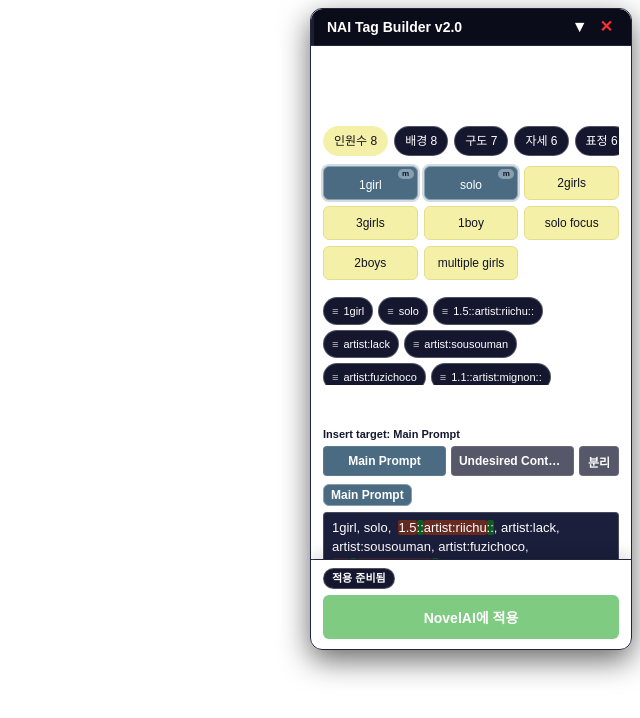
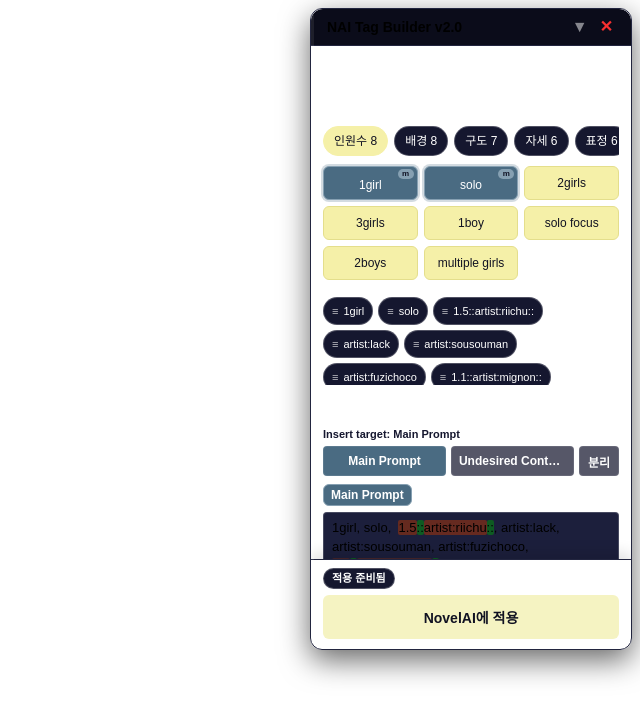
Before and after one commit to jn01020304/nai-tag-builder, a React (Vite) app: page / in a window 1280 px wide. Shown: the top 718 px of the page, without its empty margins (640-1280 px from the left). Built offline with nearby package versions, Linux system fonts and the light colour scheme.

Commit message:
Sync controls with NovelAI theme

```diff
--- a/src/components/ApplyButton.tsx
+++ b/src/components/ApplyButton.tsx
@@ -1,4 +1,4 @@
-import { theme } from '../styles/theme';
+import { useTheme } from '../contexts/themeContextCore';
 
 interface Props {
   isApplying: boolean;
@@ -7,6 +7,8 @@
 }
 
 export default function ApplyButton({ isApplying, label, onApply }: Props) {
+  const theme = useTheme();
+
   return (
     <button
       data-testid="apply-button"
@@ -15,8 +17,8 @@
       style={{
         width: '100%',
         padding: '12px',
-        backgroundColor: isApplying ? theme.surface1 : theme.green,
-        color: isApplying ? theme.subtext0 : '#ffffff', // Usually white text over intensity button
+        backgroundColor: isApplying ? theme.surface1 : theme.actionAccent,
+        color: isApplying ? theme.subtext0 : theme.actionAccentText,
         border: 'none',
         borderRadius: '6px',
         fontWeight: 'bold',
--- a/src/components/GenerationParams.tsx
+++ b/src/components/GenerationParams.tsx
@@ -2,7 +2,7 @@
 import type { MetadataAction } from '../hooks/useMetadataState';
 import { KNOWN_MODELS, getModelBySource } from '../model/models';
 import CollapsibleSection from './CollapsibleSection';
-import { theme, inputStyle, smallBtnStyle } from '../styles/theme';
+import { theme, inputStyle, parameterInputStyle, smallBtnStyle } from '../styles/theme';
 
 interface Props {
   state: MetadataState;
@@ -90,12 +90,13 @@
         <div style={fieldStyle}>
           <label style={fieldLabelStyle}>Width</label>
           <input
+            data-testid="width-input"
             type="number"
             value={state.params.width}
             step={64}
             min={64}
             onChange={e => setP('width', Number(e.target.value))}
-            style={{ ...inputStyle, width: '100%' }}
+            style={{ ...parameterInputStyle, width: '100%' }}
           />
         </div>
         <button
@@ -108,12 +109,13 @@
         <div style={fieldStyle}>
           <label style={fieldLabelStyle}>Height</label>
           <input
+            data-testid="height-input"
             type="number"
             value={state.params.height}
             step={64}
             min={64}
             onChange={e => setP('height', Number(e.target.value))}
-            style={{ ...inputStyle, width: '100%' }}
+            style={{ ...parameterInputStyle, width: '100%' }}
           />
         </div>
       </div>
@@ -124,13 +126,14 @@
           <div style={{ display: 'flex', justifyContent: 'space-between', alignItems: 'center' }}>
             <label style={fieldLabelStyle}>Steps</label>
             <input
+              data-testid="steps-input"
               type="number"
               value={state.params.steps}
               min={1}
               max={50}
               onChange={e => setP('steps', e.target.value === '' ? '' : Number(e.target.value))}
               onBlur={() => setP('steps', Math.max(1, Math.min(50, Number(state.params.steps) || 1)))}
-              style={{ ...inputStyle, width: '48px', padding: '2px 4px', textAlign: 'center' }}
+              style={{ ...parameterInputStyle, width: '48px', padding: '2px 4px', textAlign: 'center' }}
             />
           </div>
           <input
@@ -153,7 +156,7 @@
               step={0.1}
               onChange={e => setP('scale', e.target.value === '' ? '' : Number(e.target.value))}
               onBlur={() => setP('scale', Math.max(0, Math.min(10, Number(state.params.scale) || 0)))}
-              style={{ ...inputStyle, width: '48px', padding: '2px 4px', textAlign: 'center' }}
+              style={{ ...parameterInputStyle, width: '48px', padding: '2px 4px', textAlign: 'center' }}
             />
           </div>
           <input
@@ -216,7 +219,7 @@
             value={state.params.seed}
             min={0}
             onChange={e => setP('seed', Number(e.target.value))}
-            style={{ ...inputStyle, width: '100%' }}
+            style={{ ...parameterInputStyle, width: '100%' }}
           />
         </div>
       </div>
--- a/src/styles/theme.ts
+++ b/src/styles/theme.ts
@@ -23,6 +23,10 @@
   intensityHigh: string; // high-intensity-color-*, > 1.0 weights
   warningError: string; // Error red
   headerText: string; // Dimmer text used for headers/labels
+  parameterInputBg: string; // NovelAI numeric input/sub-panel background
+  parameterInputBorder: string;
+  actionAccent: string; // NovelAI Generate button accent
+  actionAccentText: string;
 }
 
 export type PromptTone = "base" | "negative" | "character" | "negativeCharacter";
@@ -113,6 +117,10 @@
   intensityHigh: 'rgba(184, 55, 0, 0.5)',
   warningError: 'rgb(248, 48, 48)',
   headerText: 'rgba(255, 255, 255, 0.5)',
+  parameterInputBg: '#1c1f3c',
+  parameterInputBorder: '#2f345a',
+  actionAccent: '#f5f3c2',
+  actionAccentText: '#111222',
 };
 
 export const defaultInputStyle = (theme: ThemeColors): React.CSSProperties => ({
@@ -148,11 +156,18 @@
   cursor: 'pointer',
 });
 
+export const defaultParameterInputStyle = (theme: ThemeColors): React.CSSProperties => ({
+  ...defaultInputStyle(theme),
+  backgroundColor: theme.parameterInputBg,
+  border: `1px solid ${theme.parameterInputBorder}`,
+});
+
 // A global singleton so we don't have to drill props everywhere immediately
 export let theme = fallbackTheme;
 export let inputStyle = defaultInputStyle(theme);
 export let labelStyle = defaultLabelStyle(theme);
 export let smallBtnStyle = defaultSmallBtnStyle(theme);
+export let parameterInputStyle = defaultParameterInputStyle(theme);
 
 // Call this hook at the top level App to sync colors
 export function useDynamicTheme() {
@@ -163,7 +178,8 @@
       // Since NovelAI uses styled-components without CSS vars, we sample actual DOM elements.
       const getBg = (selectors: string[], fb: string) => {
         for (const sel of selectors) {
-          const el = document.querySelector(sel);
+          const el = Array.from(document.querySelectorAll(sel))
+            .find((candidate) => !candidate.closest('#nai-tag-builder-root'));
           if (el) {
             const bg = getComputedStyle(el).backgroundColor;
             if (bg && bg !== 'rgba(0, 0, 0, 0)' && bg !== 'transparent') return bg;
@@ -174,7 +190,8 @@
 
       const getFg = (selectors: string[], fb: string) => {
         for (const sel of selectors) {
-          const el = document.querySelector(sel);
+          const el = Array.from(document.querySelectorAll(sel))
+            .find((candidate) => !candidate.closest('#nai-tag-builder-root'));
           if (el) {
             const fg = getComputedStyle(el).color;
             if (fg && fg !== 'rgba(0, 0, 0, 0)' && fg !== 'transparent') return fg;
@@ -183,13 +200,28 @@
         return fb;
       };
 
+      const getBorder = (selectors: string[], fb: string) => {
+        for (const sel of selectors) {
+          const el = Array.from(document.querySelectorAll(sel))
+            .find((candidate) => !candidate.closest('#nai-tag-builder-root'));
+          if (el) {
+            const border = getComputedStyle(el).borderColor;
+            if (border && border !== 'rgba(0, 0, 0, 0)' && border !== 'transparent') return border;
+          }
+        }
+        return fb;
+      };
+
       // Find the Generate button
-      const generateBtn = Array.from(document.querySelectorAll('button')).find(b => b.textContent && b.textContent.includes('Generate'));
+      const generateBtn = Array.from(document.querySelectorAll('button'))
+        .find(b => !b.closest('#nai-tag-builder-root') && b.textContent && b.textContent.includes('Generate'));
       const accentBg = generateBtn ? getComputedStyle(generateBtn).backgroundColor : fallbackTheme.yellow;
 
       const mainBg = getBg(['.image-gen-page', 'main', '#__next > div > div'], getComputedStyle(document.body).backgroundColor || fallbackTheme.base);
       const panelBg = getBg(['.settings-panel', '.image-gen-prompt-main', 'nav', 'aside'], fallbackTheme.surface0);
       const inputBg = getBg(['textarea', 'input[type="text"]'], fallbackTheme.mantle);
+      const parameterBg = getBg(['input[type="number"]', '.settings-panel input', 'aside input'], inputBg || panelBg);
+      const parameterBorder = getBorder(['input[type="number"]', '.settings-panel input', 'aside input'], fallbackTheme.surface1);
       const textFg = getFg(['.image-gen-page', 'p', 'h1', 'h2', 'span', 'body'], fallbackTheme.text);
       const headerFg = getFg(['label', '.sc-9882ac77-42'], fallbackTheme.headerText);
 
@@ -221,6 +253,9 @@
         if (!m) return true;
         return (0.299 * +m[1] + 0.587 * +m[2] + 0.114 * +m[3]) / 255 < 0.5;
       })();
+      const accentText = colorLuminance(accentBg) != null && colorLuminance(accentBg)! > 0.58
+        ? '#111222'
+        : '#ffffff';
 
       const newTheme: ThemeColors = {
         base: mainBg, // Background
@@ -245,6 +280,10 @@
         intensityHigh: highInt,
         warningError: fallbackTheme.warningError,
         headerText: headerFg,
+        parameterInputBg: parameterBg,
+        parameterInputBorder: parameterBorder,
+        actionAccent: accentBg,
+        actionAccentText: accentText,
       };
 
       // Update globals for legacy components
@@ -252,6 +291,7 @@
       inputStyle = defaultInputStyle(theme);
       labelStyle = defaultLabelStyle(theme);
       smallBtnStyle = defaultSmallBtnStyle(theme);
+      parameterInputStyle = defaultParameterInputStyle(theme);
 
       setCurrentTheme(newTheme);
     };
```
Also changed, not shown: 2 other files (tests, documents, lock files or other folders).
